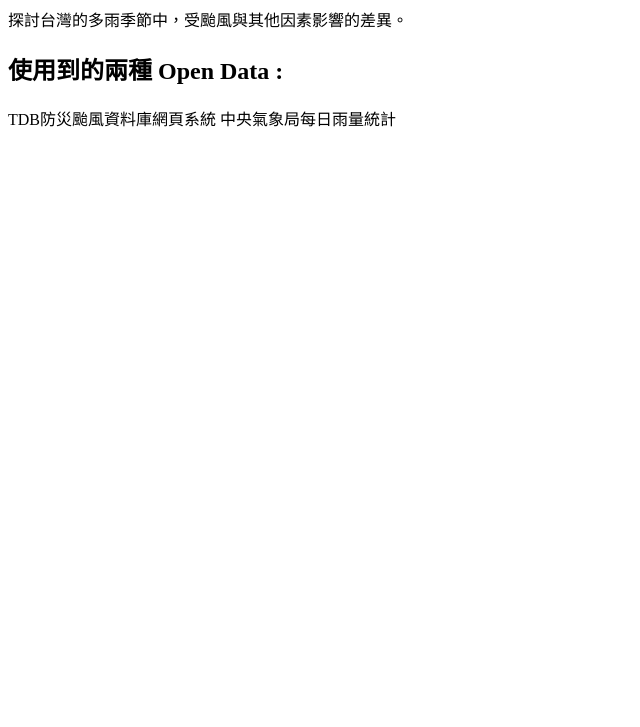
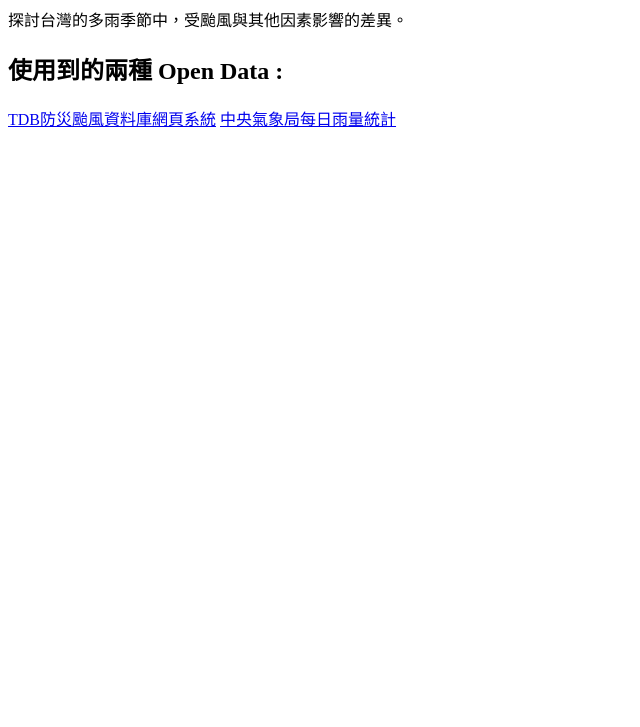
Before and after one commit to ty107192/large-open-12, a plain HTML site: page index.html in a window 1280 px wide. Shown: the part 73-800 px from the top of the page, without its empty margins (0-640 px from the left). Drawn offline with Linux system fonts and the light colour scheme.

Commit message:
Update index.html
wrong text

```diff
--- a/index.html
+++ b/index.html
@@ -11,8 +11,8 @@
 	</p>
 	<h2>使用到的兩種 Open Data :</h2>
 	<p>
-	<a herf="http://rdc28.cwb.gov.tw/data.php">TDB防災颱風資料庫網頁系統</a>
-	<a herf="http://www.cwb.gov.tw/V7/climate/dailyPrecipitation/dP.htm">中央氣象局每日雨量統計</a>
+	<a href="http://rdc28.cwb.gov.tw/data.php">TDB防災颱風資料庫網頁系統</a>
+	<a href="http://www.cwb.gov.tw/V7/climate/dailyPrecipitation/dP.htm">中央氣象局每日雨量統計</a>
 	</p>
 </body>
 </html>
```
